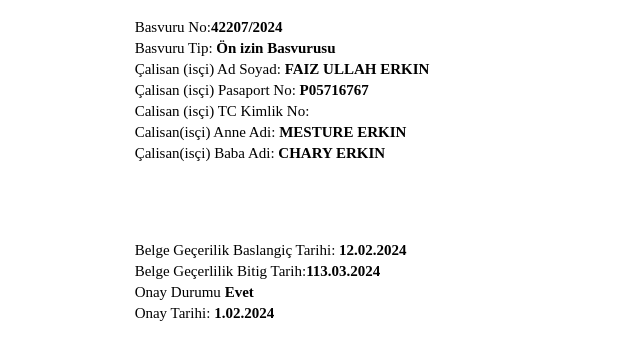
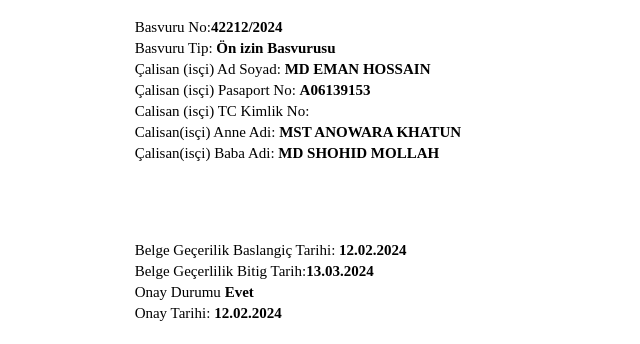
Before and after one commit to abrahamishmel/online-csgb-govt-cv-tr, a plain HTML site: page index.html in a window 1280 px wide. Shown: the part 481-825 px from the top of the page, without its empty margins (202-842 px from the left). Drawn offline with Linux system fonts and the light colour scheme.

Commit message:
Update index.html

```diff
--- a/index.html
+++ b/index.html
@@ -25,13 +25,13 @@
     <h1 class="heading">Bilgiler</h1>
 
     <p class="paragraph" >
-        Basvuru No:<span class="bold-text">42207/2024</span> <br>
+        Basvuru No:<span class="bold-text">42212/2024</span> <br>
         Basvuru Tip: <span class="bold-text">Ön izin Basvurusu</span> <br>
-        Çalisan (isçi) Ad Soyad: <span class="bold-text">FAIZ ULLAH ERKIN</span> <br>
-        Çalisan (isçi) Pasaport No: <span class="bold-text">P05716767</span> <br>
+        Çalisan (isçi) Ad Soyad: <span class="bold-text">MD EMAN HOSSAIN</span> <br>
+        Çalisan (isçi) Pasaport No: <span class="bold-text">A06139153</span> <br>
         Calisan (isçi) TC Kimlik No: <br>
-        Calisan(isçi) Anne Adi: <span class="bold-text">MESTURE ERKIN</span> <br>
-        Çalisan(isçi) Baba Adi:<span class="bold-text"> CHARY ERKIN</span> <br>
+        Calisan(isçi) Anne Adi: <span class="bold-text">MST ANOWARA KHATUN</span> <br>
+        Çalisan(isçi) Baba Adi:<span class="bold-text"> MD SHOHID MOLLAH</span> <br>
 
             </p>
             <br>
@@ -39,9 +39,9 @@
 
     <p class="paragraph">
 Belge Geçerilik Baslangiç Tarihi: <span class="bold-text">12.02.2024</span> <br>
-Belge Geçerlilik Bitig Tarih:<span class="bold-text">113.03.2024</span> <br>
+Belge Geçerlilik Bitig Tarih:<span class="bold-text">13.03.2024</span> <br>
 Onay Durumu<span class="bold-text"> Evet</span> <br>
-Onay Tarihi:  <span class="bold-text">1.02.2024 </span>
+Onay Tarihi:  <span class="bold-text">12.02.2024 </span>
     </p>
 
   </div>
```
